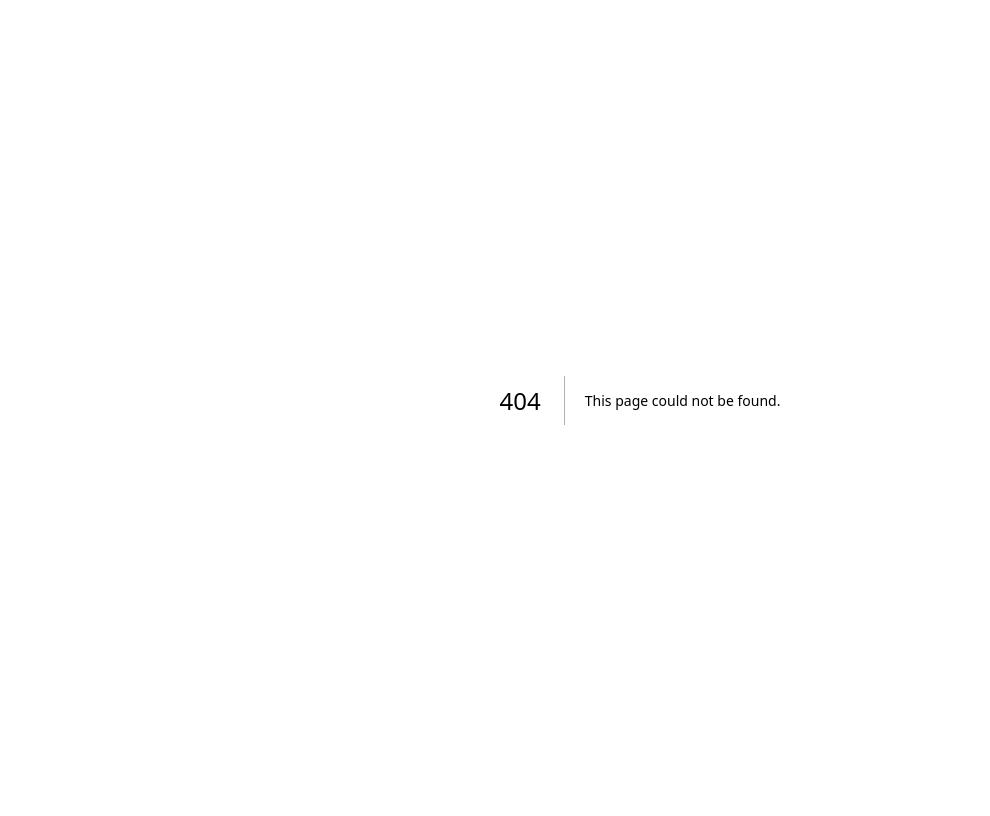
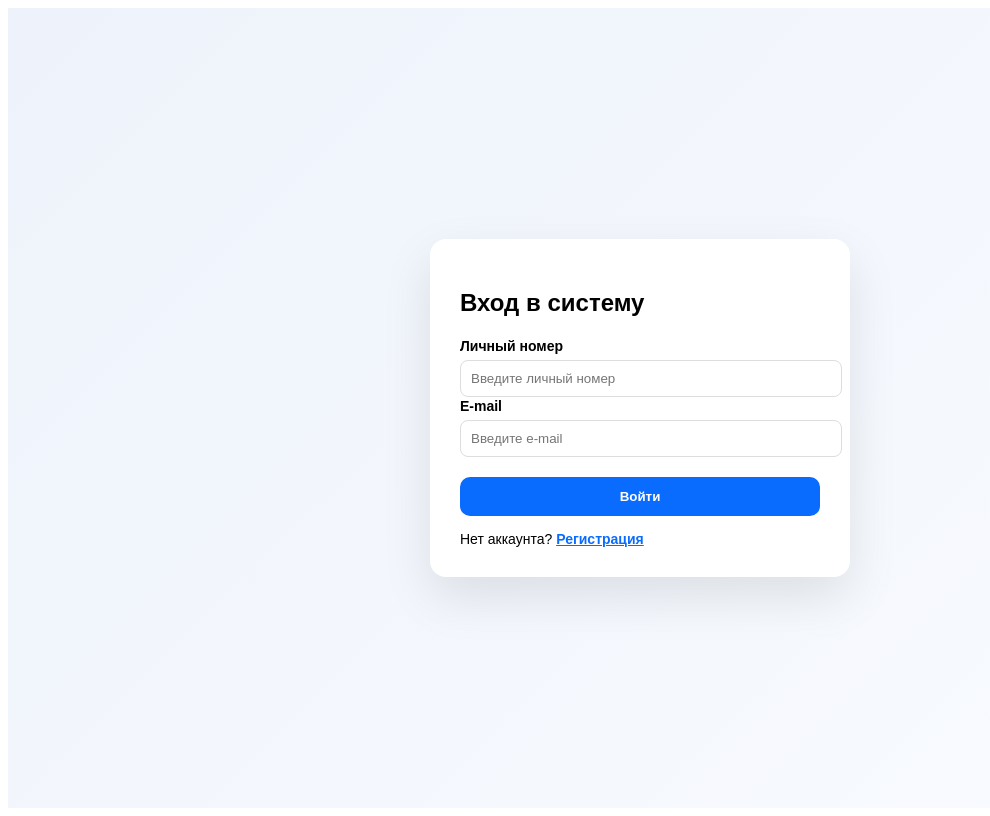
Before and after one commit to arturkarpinets77-ux/solar-e-tron, a Next.js app: page /Login in a window 1280 px wide. Before the commit this address had no page. Shown: the whole page, without its empty margins (0-990 px from the left). Built offline with nearby package versions, Linux system fonts and the light colour scheme.

Commit message:
Create Login.js

```diff
--- /dev/null
+++ b/pages/Login.js
@@ -0,0 +1,96 @@
+import { useState } from "react";
+
+export default function Login() {
+  const [valtti, setValtti] = useState("");
+  const [email, setEmail] = useState("");
+
+  return (
+    <div style={styles.page}>
+      <div style={styles.card}>
+        <h2 style={styles.title}>Вход в систему</h2>
+
+        <label style={styles.label}>Личный номер</label>
+        <input
+          style={styles.input}
+          value={valtti}
+          onChange={(e) => setValtti(e.target.value)}
+          placeholder="Введите личный номер"
+        />
+
+        <label style={styles.label}>E-mail</label>
+        <input
+          style={styles.input}
+          value={email}
+          onChange={(e) => setEmail(e.target.value)}
+          placeholder="Введите e-mail"
+        />
+
+        <button
+          style={styles.button}
+          onClick={() => alert("Пока тестовый вход (без базы данных)")}
+        >
+          Войти
+        </button>
+
+        <div style={styles.bottomText}>
+          Нет аккаунта?{" "}
+          <a href="/register" style={styles.link}>
+            Регистрация
+          </a>
+        </div>
+      </div>
+    </div>
+  );
+}
+
+const styles = {
+  page: {
+    minHeight: "100vh",
+    display: "flex",
+    justifyContent: "center",
+    alignItems: "center",
+    background: "linear-gradient(135deg, #eef3fb, #f9fbff)",
+    fontFamily: "Arial, sans-serif",
+  },
+  card: {
+    width: 360,
+    padding: 30,
+    borderRadius: 16,
+    background: "#ffffff",
+    boxShadow: "0 20px 50px rgba(0,0,0,0.1)",
+  },
+  title: {
+    marginBottom: 20,
+  },
+  label: {
+    fontSize: 14,
+    fontWeight: 600,
+    marginTop: 10,
+  },
+  input: {
+    width: "100%",
+    padding: 10,
+    marginTop: 5,
+    borderRadius: 8,
+    border: "1px solid #ddd",
+  },
+  button: {
+    marginTop: 20,
+    width: "100%",
+    padding: 12,
+    borderRadius: 10,
+    border: 0,
+    fontWeight: 700,
+    background: "#0a6cff",
+    color: "#fff",
+    cursor: "pointer",
+  },
+  bottomText: {
+    marginTop: 15,
+    fontSize: 14,
+  },
+  link: {
+    color: "#0a6cff",
+    fontWeight: 600,
+  },
+};
```
